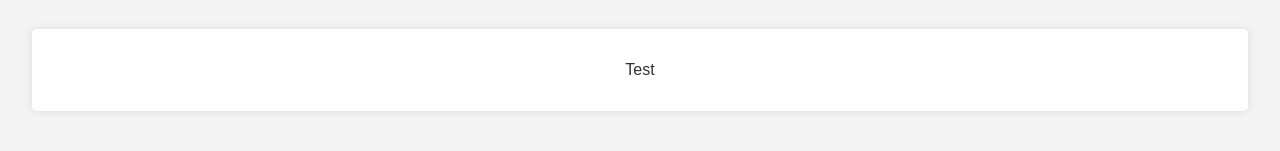
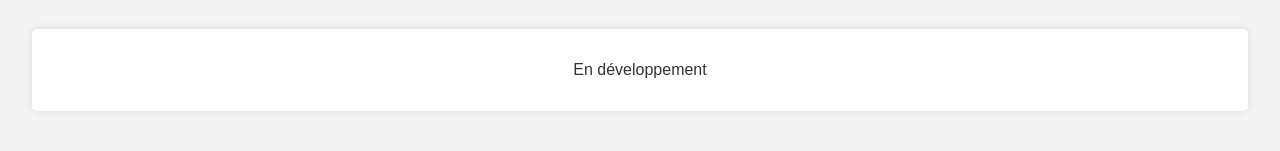
Before and after one commit to NeuraX-Bot/La-Team, a plain HTML site: page index.html in a window 1280 px wide. Shown: the part 149-300 px from the top of the page. Drawn offline with Linux system fonts and the light colour scheme.

Commit message:
Update index.html

```diff
--- a/index.html
+++ b/index.html
@@ -17,7 +17,7 @@
     </nav>
     <div class="container">
         <section id="Home" class="section">
-            <p class="center-text">Test</p>
+            <p class="center-text">En développement</p>
         </section>
     </div>
     <footer>
```
